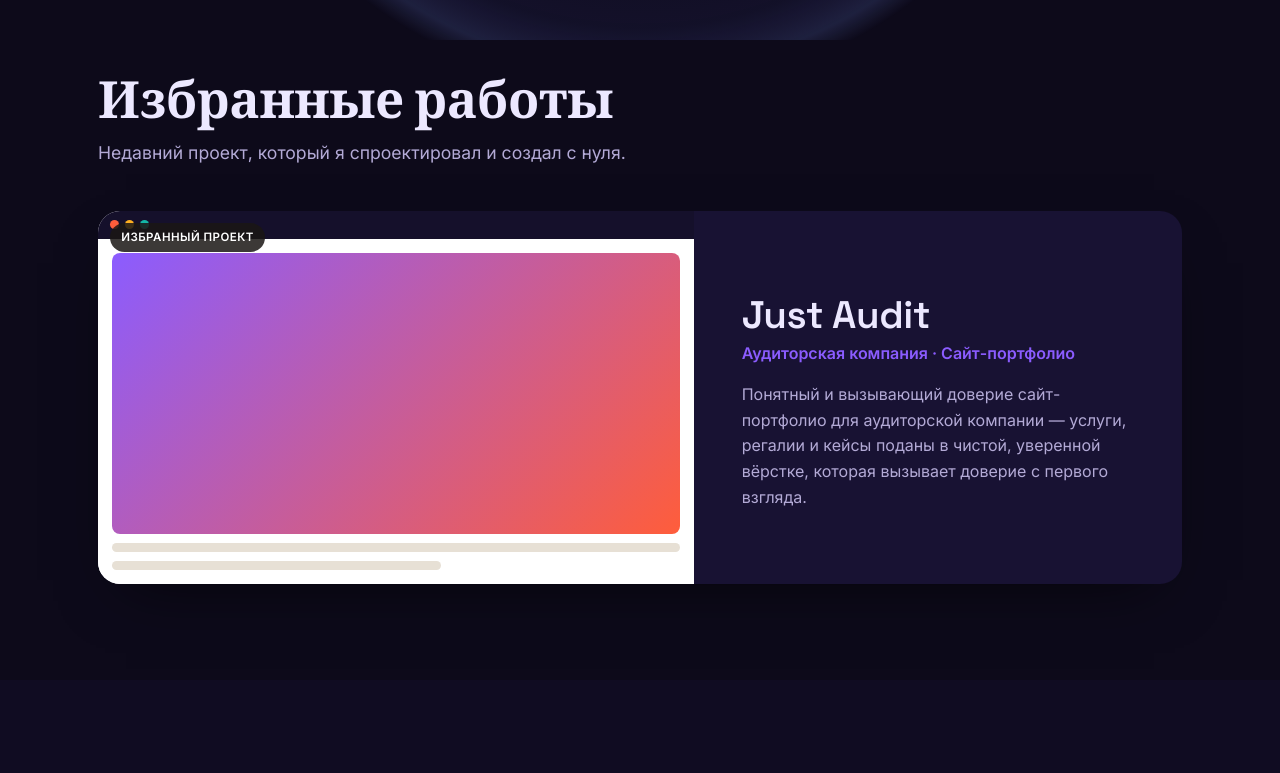
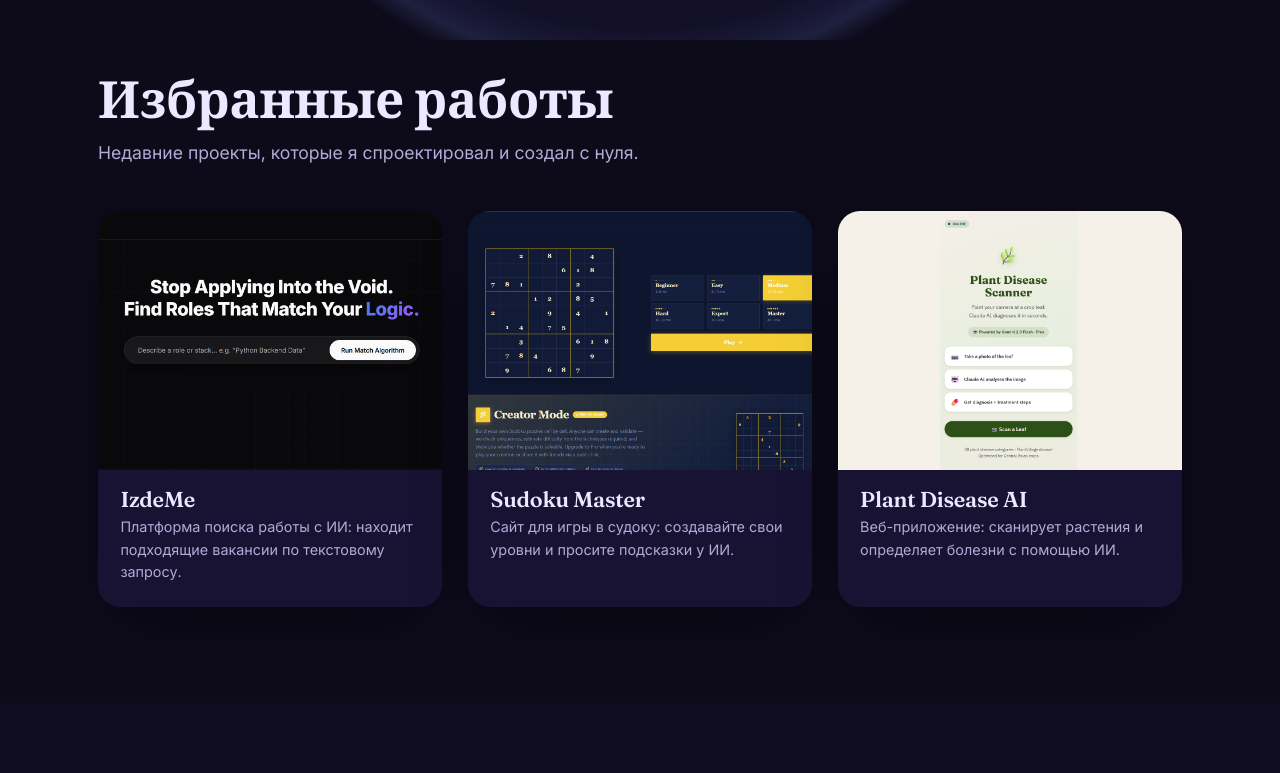
Before and after one commit to Matol03/murat-craft, a website: page index.html in a window 1280 px wide. Shown: the part 760-1533 px from the top of the page. Drawn offline with Linux system fonts and the light colour scheme; animation ran at ten frames a second.

Commit message:
Featured work: replace Just Audit with 3 real projects; white custom box
- Work section now shows IzdeMe, Sudoku Master, Plant Disease AI cards
  with screenshots (assets/izdeme|sudoku|plant.png) linking to live demos
- Make the custom-order template box font white

Co-Authored-By: Claude Opus 4.8 <noreply@anthropic.com>

```diff
--- a/index.html
+++ b/index.html
@@ -69,30 +69,41 @@
   <section id="work" class="section">
     <div class="section__head">
       <h2>Избранные работы</h2>
-      <p>Недавний проект, который я спроектировал и создал с нуля.</p>
+      <p>Недавние проекты, которые я спроектировал и создал с нуля.</p>
     </div>
 
-    <div class="work-feature work-card--violet">
-      <div class="work-feature__shot">
-        <div class="mock" aria-hidden="true">
-          <div class="mock__bar"><i></i><i></i><i></i></div>
-          <div class="mock__screen">
-            <span class="mock__hero"></span>
-            <span class="mock__line"></span>
-            <span class="mock__line mock__line--sm"></span>
-          </div>
+    <div class="work-grid">
+
+      <a class="work-card work-card--violet" href="https://matol03.github.io/izdeme-demo/Izdeme%20v2.html" target="_blank" rel="noopener noreferrer">
+        <div class="work-card__shot">
+          <img src="assets/izdeme.png?v=1" alt="IzdeMe — платформа поиска работы с ИИ" loading="lazy" onerror="this.classList.add('placeholder')" />
         </div>
-      </div>
-      <div class="work-feature__meta">
-        <span class="tmpl__tag">Избранный проект</span>
-        <h3>Just Audit</h3>
-        <p>Аудиторская компания · Сайт-портфолио</p>
-        <p class="work-feature__desc">
-          Понятный и вызывающий доверие сайт-портфолио для аудиторской компании —
-          услуги, регалии и кейсы поданы в чистой, уверенной вёрстке, которая
-          вызывает доверие с первого взгляда.
-        </p>
-      </div>
+        <div class="work-card__meta">
+          <h3>IzdeMe</h3>
+          <p>Платформа поиска работы с ИИ: находит подходящие вакансии по текстовому запросу.</p>
+        </div>
+      </a>
+
+      <a class="work-card work-card--teal" href="https://ai-sudoku-master.vercel.app/" target="_blank" rel="noopener noreferrer">
+        <div class="work-card__shot">
+          <img src="assets/sudoku.png?v=1" alt="Sudoku Master — сайт для игры в судоку с ИИ" loading="lazy" onerror="this.classList.add('placeholder')" />
+        </div>
+        <div class="work-card__meta">
+          <h3>Sudoku Master</h3>
+          <p>Сайт для игры в судоку: создавайте свои уровни и просите подсказки у ИИ.</p>
+        </div>
+      </a>
+
+      <a class="work-card work-card--coral" href="https://plant-disease-scanner.vercel.app/" target="_blank" rel="noopener noreferrer">
+        <div class="work-card__shot">
+          <img src="assets/plant.png?v=1" alt="Plant Disease AI — сканирование болезней растений" loading="lazy" onerror="this.classList.add('placeholder')" />
+        </div>
+        <div class="work-card__meta">
+          <h3>Plant Disease AI</h3>
+          <p>Веб-приложение: сканирует растения и определяет болезни с помощью ИИ.</p>
+        </div>
+      </a>
+
     </div>
   </section>
 
--- a/styles.css
+++ b/styles.css
@@ -479,8 +479,10 @@ body { background: var(--paper); }
 .contact__alt { color: rgba(255, 255, 255, 0.8); }
 .contact__inner { position: relative; z-index: 1; }
 
-.tmpl--dark { background: linear-gradient(135deg, var(--violet), #2a1d5e); }
-.tmpl--dark p { color: rgba(255, 255, 255, 0.78); }
+.tmpl--dark { background: linear-gradient(135deg, var(--violet), #2a1d5e); color: #fff; }
+.tmpl--dark h3 { color: #fff; }
+.tmpl--dark p { color: rgba(255, 255, 255, 0.85); }
+.tmpl--dark .tmpl__price { color: #fff; }
 
 /* Buttons that previously used a white/ink contrast */
 .btn--light { background: var(--violet); color: #fff; }
```
Also changed, not shown: assets/izdeme.png (added), assets/plant.png (added), assets/sudoku.png (added).
